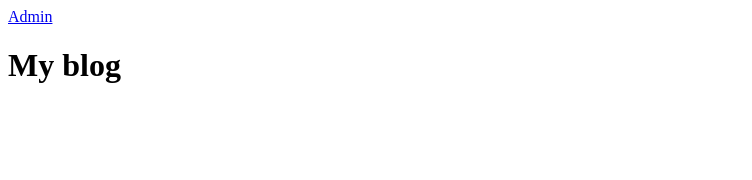
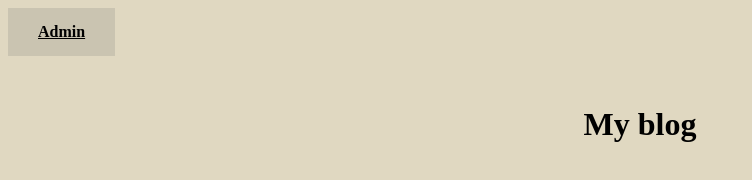
Before and after one commit to M-lej/blogAPI, a plain HTML site: page blog-client-template/index.html in a window 1280 px wide. Shown: the whole page, without its empty margins (0-752 px from the left). Drawn offline with Linux system fonts and the light colour scheme.

Commit message:
some css

```diff
--- a/blog-client-template/css/style.css
+++ b/blog-client-template/css/style.css
@@ -0,0 +1,24 @@
+body {
+    background-color: rgb(224, 216, 193);
+}
+
+h1 {
+    display: flex;
+    margin-top: 50px;
+    align-items: center;
+    justify-content: center;
+}
+
+.adminBtn {
+    background-color: rgb(202, 196, 177);/* Green */
+    color: black;
+    padding: 15px 30px;
+    text-align: center;
+    display: inline-block;
+    font-size: 16px;
+    font-weight: bolder;
+}
+
+.list-post {
+    list-style: none;
+}
--- a/blog-client-template/index.html
+++ b/blog-client-template/index.html
@@ -7,13 +7,11 @@
 </head>
 <body>
 
-    <a href="admin\index.html">Admin</a>
+    <a href="admin\index.html" class="adminBtn">Admin</a>
 
     <h1>My blog</h1>
 
-    <ul id="post-list">
-
-    </ul>
+    <ul id="post-list"></ul>
 
     <script src="js/posts.js"></script>
 </body>
```
